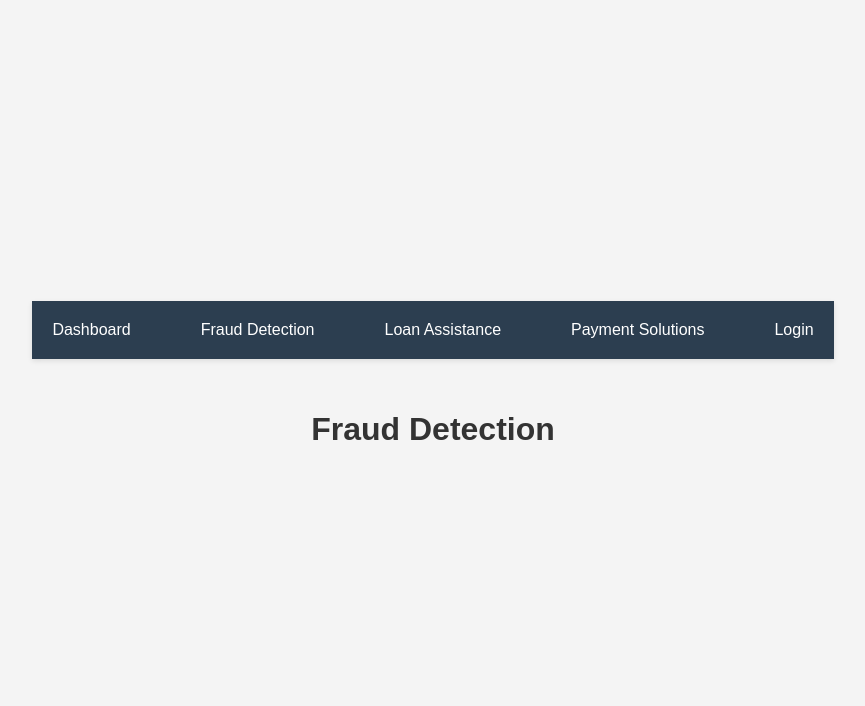
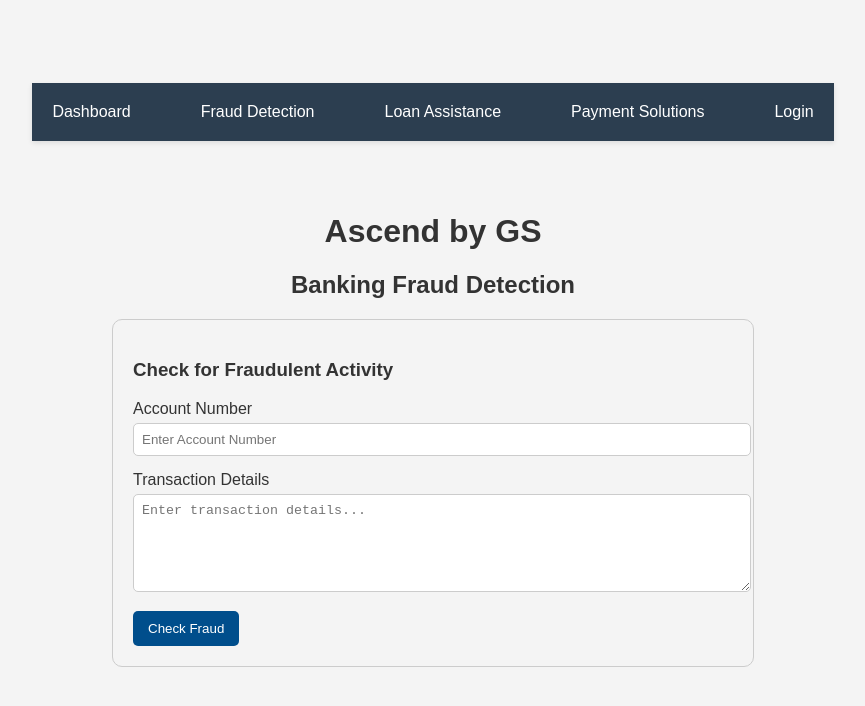
Before and after one commit to pranavn21/ascend-dev, a React (Create React App) app: page / in a window 1280 px wide. Both pictures are taken after a click on the item "Fraud Detection". Shown: the top 706 px of the page, without its empty margins (207-1072 px from the left). Built offline with nearby package versions, Linux system fonts and the light colour scheme.

Commit message:
added fraud detection base code

```diff
--- a/src/components/FraudDetection/FraudDetection.js
+++ b/src/components/FraudDetection/FraudDetection.js
@@ -1,14 +1,94 @@
-import React from "react";
+import React, { useState } from "react";
 
 const FraudDetection = () => {
-  return (
-    <h1>
-        <center>
-        Fraud Detection
-        </center>
+    const [accountNumber, setAccountNumber] = useState('');
+    const [transactionDetails, setTransactionDetails] = useState('');
+    const [result, setResult] = useState(null);
 
-    </h1>
-  );
-};
+    const handleCheckFraud = () => {
+        // Simulate fraud detection logic
+        if (transactionDetails.toLowerCase().includes('suspicious')) {
+            setResult('Potential Fraud Detected');
+        } else {
+            setResult('No Fraud Detected');
+        }
+    };
+
+    return (
+        <div style={{ fontFamily: 'Arial, sans-serif', margin: '20px' }}>
+            <header style={{ textAlign: 'center', marginBottom: '20px' }}>
+                <h1>Ascend by GS</h1>
+                <h2>Banking Fraud Detection</h2>
+            </header>
+
+            <div style={{ maxWidth: '600px', margin: '0 auto', padding: '20px', border: '1px solid #ccc', borderRadius: '10px' }}>
+                <h3>Check for Fraudulent Activity</h3>
+                <div style={{ marginBottom: '15px' }}>
+                    <label htmlFor="accountNumber" style={{ display: 'block', marginBottom: '5px' }}>Account Number</label>
+                    <input
+                        id="accountNumber"
+                        type="text"
+                        placeholder="Enter Account Number"
+                        value={accountNumber}
+                        onChange={(e) => setAccountNumber(e.target.value)}
+                        style={{
+                            width: '100%',
+                            padding: '8px',
+                            borderRadius: '5px',
+                            border: '1px solid #ccc'
+                        }}
+                    />
+                </div>
+
+                <div style={{ marginBottom: '15px' }}>
+                    <label htmlFor="transactionDetails" style={{ display: 'block', marginBottom: '5px' }}>Transaction Details</label>
+                    <textarea
+                        id="transactionDetails"
+                        placeholder="Enter transaction details..."
+                        value={transactionDetails}
+                        onChange={(e) => setTransactionDetails(e.target.value)}
+                        style={{
+                            width: '100%',
+                            padding: '8px',
+                            borderRadius: '5px',
+                            border: '1px solid #ccc',
+                            height: '80px'
+                        }}
+                    />
+                </div>
+
+                <button
+                    onClick={handleCheckFraud}
+                    style={{
+                        backgroundColor: '#004e8c',
+                        color: 'white',
+                        padding: '10px 15px',
+                        border: 'none',
+                        borderRadius: '5px',
+                        cursor: 'pointer'
+                    }}
+                >
+                    Check Fraud
+                </button>
+
+                {result && (
+                    <div
+                        style={{
+                            marginTop: '20px',
+                            padding: '10px',
+                            backgroundColor: result === 'No Fraud Detected' ? '#d4edda' : '#f8d7da',
+                            color: result === 'No Fraud Detected' ? '#155724' : '#721c24',
+                            border: `1px solid ${result === 'No Fraud Detected' ? '#c3e6cb' : '#f5c6cb'}`,
+                            borderRadius: '5px'
+                        }}
+                    >
+                        <strong>{result}</strong>
+                    </div>
+                )}
+            </div>
+        </div>
+    );
+}
+
 
 export default FraudDetection;
```
